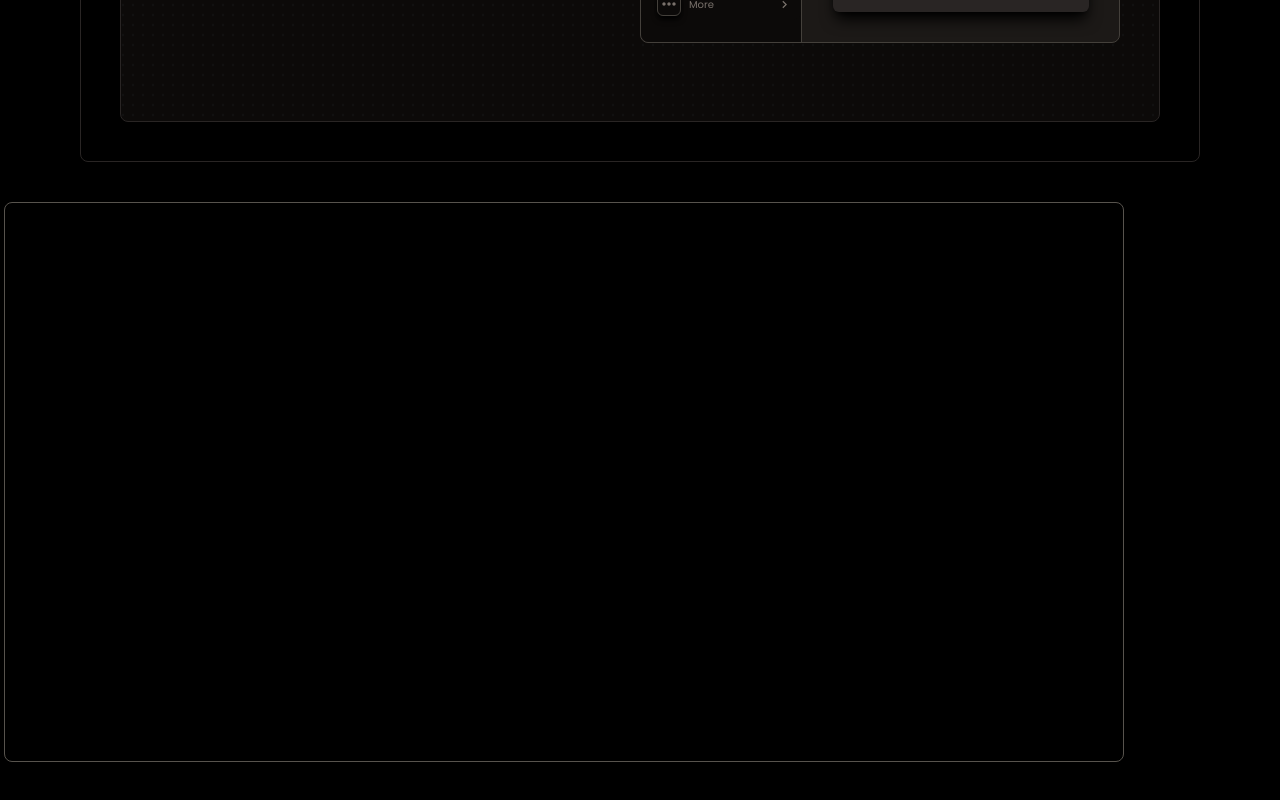
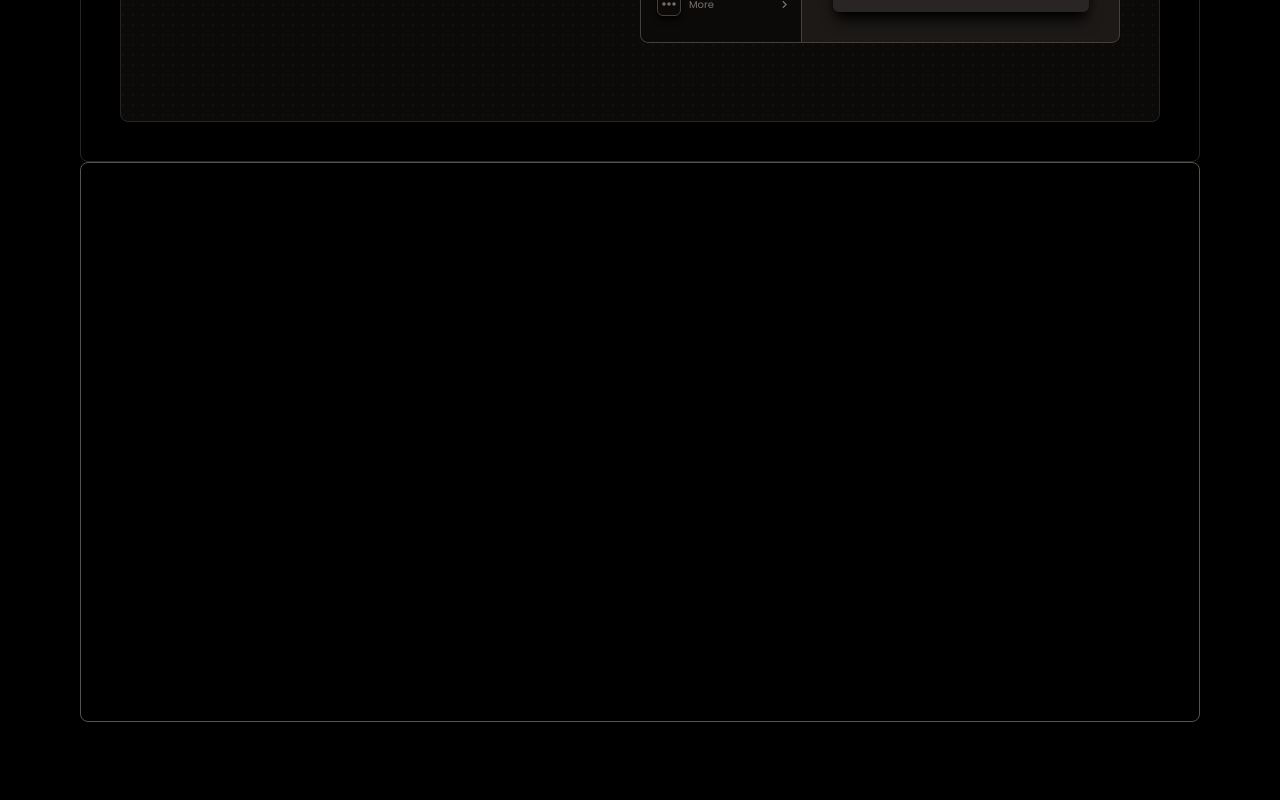
Before and after one commit to AJITH0101/ajith-xylink, a React (Vite) app: page / in a window 1280 px wide. Shown: the part 438-1238 px from the top of the page. Built offline with nearby package versions, Linux system fonts and the light colour scheme.

Commit message:
perfect, only make changes to hold on page before scaling and degree changes happen

```diff
--- a/src/section/Trialpage.jsx
+++ b/src/section/Trialpage.jsx
@@ -50,7 +50,7 @@ const Trialpage = () => {
 
 <div className='absolute w-full flex justify-center '>
 
-    <div className={`lg:w-[70rem] h-[35rem] mr-38 mt-10 absolute  rounded-lg border border-stone-600  transition-[top] duration-800 ease-in-out`}
+    <div className={`lg:w-[70rem] h-[35rem]  absolute  rounded-lg border border-stone-600  transition-[top] duration-800 ease-in-out`}
        style={{ top: `${topValue * 4}px` }}
     ></div>
 
```
Also changed, not shown: src/section/Uplift.jsx (+1 -1 lines).
